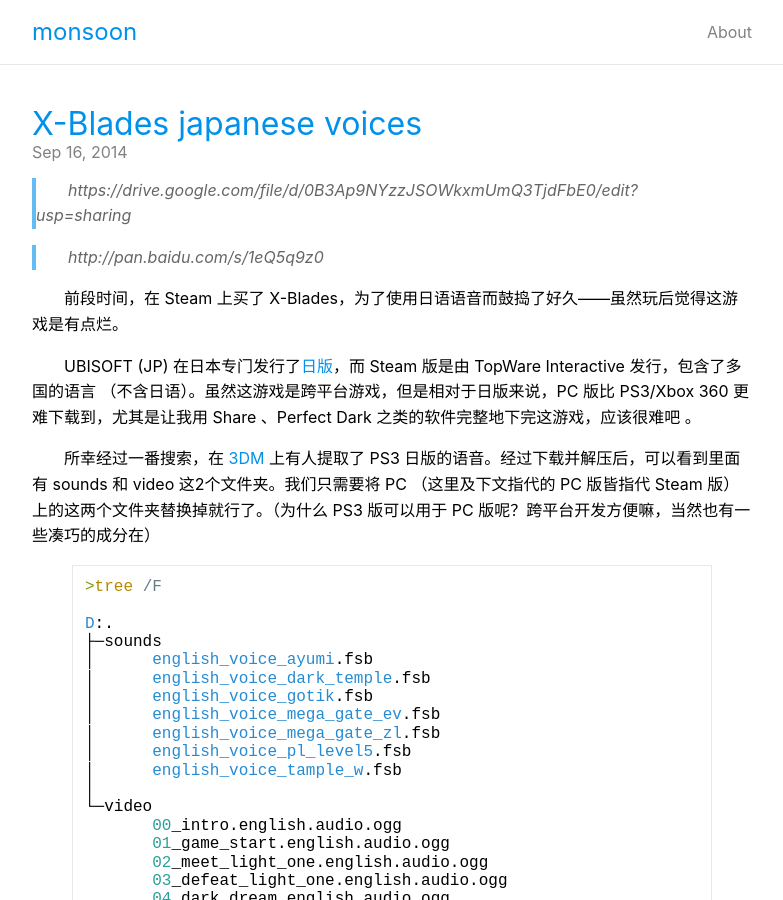
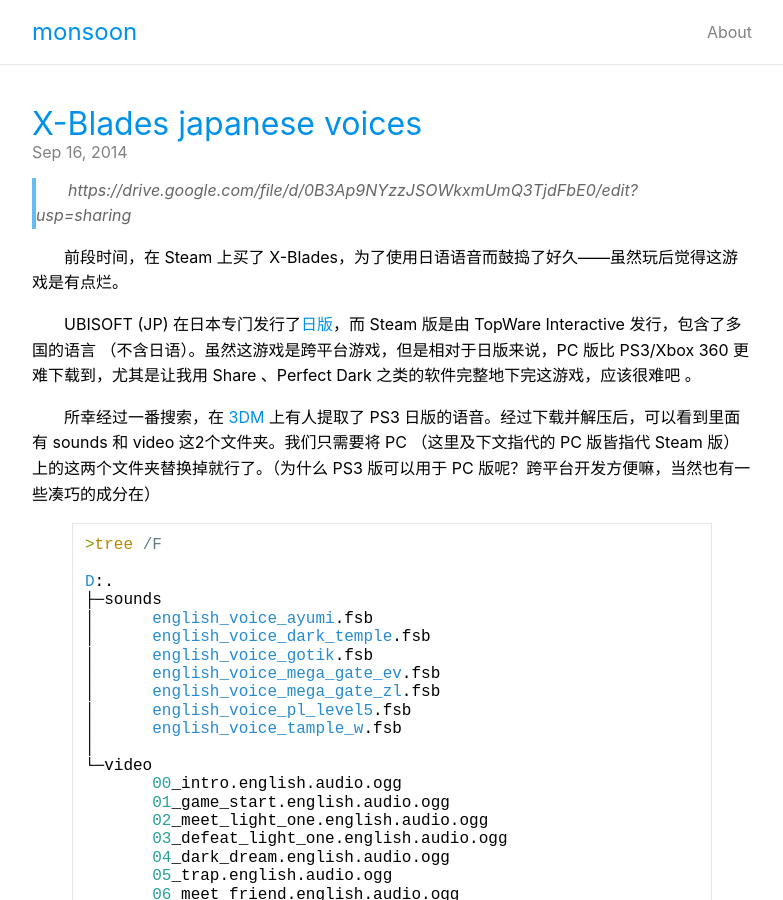
Before and after one commit to youxiaojie/floating-cat.github.io, a Jekyll site: the page built from _posts/2014-09-16-x-blades-japanese-voices.md, in a window 1280 px wide and 900 px high. Shown: the whole window, without its empty margins (248-1031 px from the left). Built offline with Jekyll 4.4.1, drawn with Linux system fonts in a browser that asks for light colours; comment, search, counter and statistics services are not loaded; some of the changed lines change nothing that is shown.

Commit message:
Update obsolete URLs

```diff
--- a/_posts/2014-09-16-x-blades-japanese-voices.md
+++ b/_posts/2014-09-16-x-blades-japanese-voices.md
@@ -8,8 +8,6 @@
 ---
 
 > https://drive.google.com/file/d/0B3Ap9NYzzJSOWkxmUmQ3TjdFbE0/edit?usp=sharing
-
-> http://pan.baidu.com/s/1eQ5q9z0
 
 前段时间，在 Steam 上买了 X-Blades，为了使用日语语音而鼓捣了好久——虽然玩后觉得这游戏是有点烂。
 
@@ -50,7 +48,7 @@
        16_good_ending.english.audio.ogg
 {% endhighlight %}
 
-拿 sounds 文件夹下的 english_voice_ayumi.fsb 文件来讲：**ayumi** 是女主角的名字；FSB 后缀的文件格式全称为 FMOD's sample bank format。我们可以通过 [FSB Extractor](http://aezay.site11.com/aezay/fsbextractor/) 这个软件来看下里面有什么。
+拿 sounds 文件夹下的 english_voice_ayumi.fsb 文件来讲：**ayumi** 是女主角的名字；FSB 后缀的文件格式全称为 FMOD's sample bank format。我们可以通过 [FSB Extractor](http://aezay.dk/aezay/fsbextractor/) 这个软件来看下里面有什么。
 
 ![english_voice_ayumi.fsb](/assets/x_blades_japanese_voices/english-voice-ayumi-fsb.png){: width="1280" height="720"}
 
```
